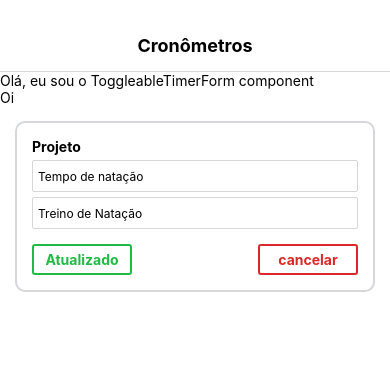
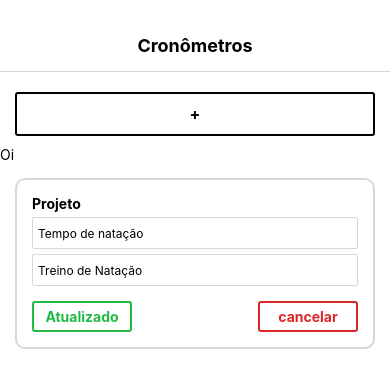
Before and after one commit to lucaspere/time-tracking-app, a React Native app: screen / in a window 390 px wide. Shown: the top 388 px of the page. Built offline with nearby package versions, Linux system fonts and the light colour scheme.

Commit message:
configurando o component ToggleableTimerForm

```diff
--- a/components/ToggleableTimerForm.js
+++ b/components/ToggleableTimerForm.js
@@ -1,14 +1,26 @@
 import React from 'react';
 import {View, Text, StyleSheet} from 'react-native';
 
+import TimerButton from './TimerButton';
+import TimerForm from './TimerForm';
 
-const ToggleableTimerForm = () => {
+
+const ToggleableTimerForm = ({isOpen}) => {
 
    return (
-      <View>
-         <Text>Olá, eu sou o ToggleableTimerForm component</Text>
+      <View style={[styles.container, !isOpen && styles.buttonPadding]}>
+         {isOpen ? <TimerForm /> : <TimerButton title="+" color="black" />}
       </View>
    )
 };
 
-export default ToggleableTimerForm
+const styles = StyleSheet.create({
+   container: {
+      paddingVertical: 10,
+   },
+   buttonPadding: {
+      paddingHorizontal: 15,
+   }
+})
+
+export default ToggleableTimerForm;
```
